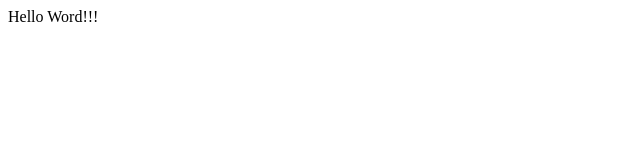
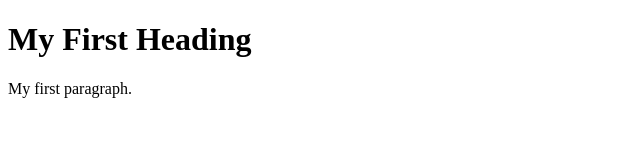
Before and after one commit to ikhsanfirmans/PuspitaFarma.github.io, a plain HTML site: page index.html in a window 1280 px wide. Shown: the whole page, without its empty margins (0-640 px from the left). Drawn offline with Linux system fonts and the light colour scheme.

Commit message:
Update index.html

```diff
--- a/index.html
+++ b/index.html
@@ -1,9 +1,9 @@
+<!DOCTYPE html>
 <html>
-    <head></head>
-        <body>
-            Hello Word!!!
-        </body>
-    <footer>
+<body>
 
-    </footer>
+<h1>My First Heading</h1>
+<p>My first paragraph.</p>
+
+</body>
 </html>
```
